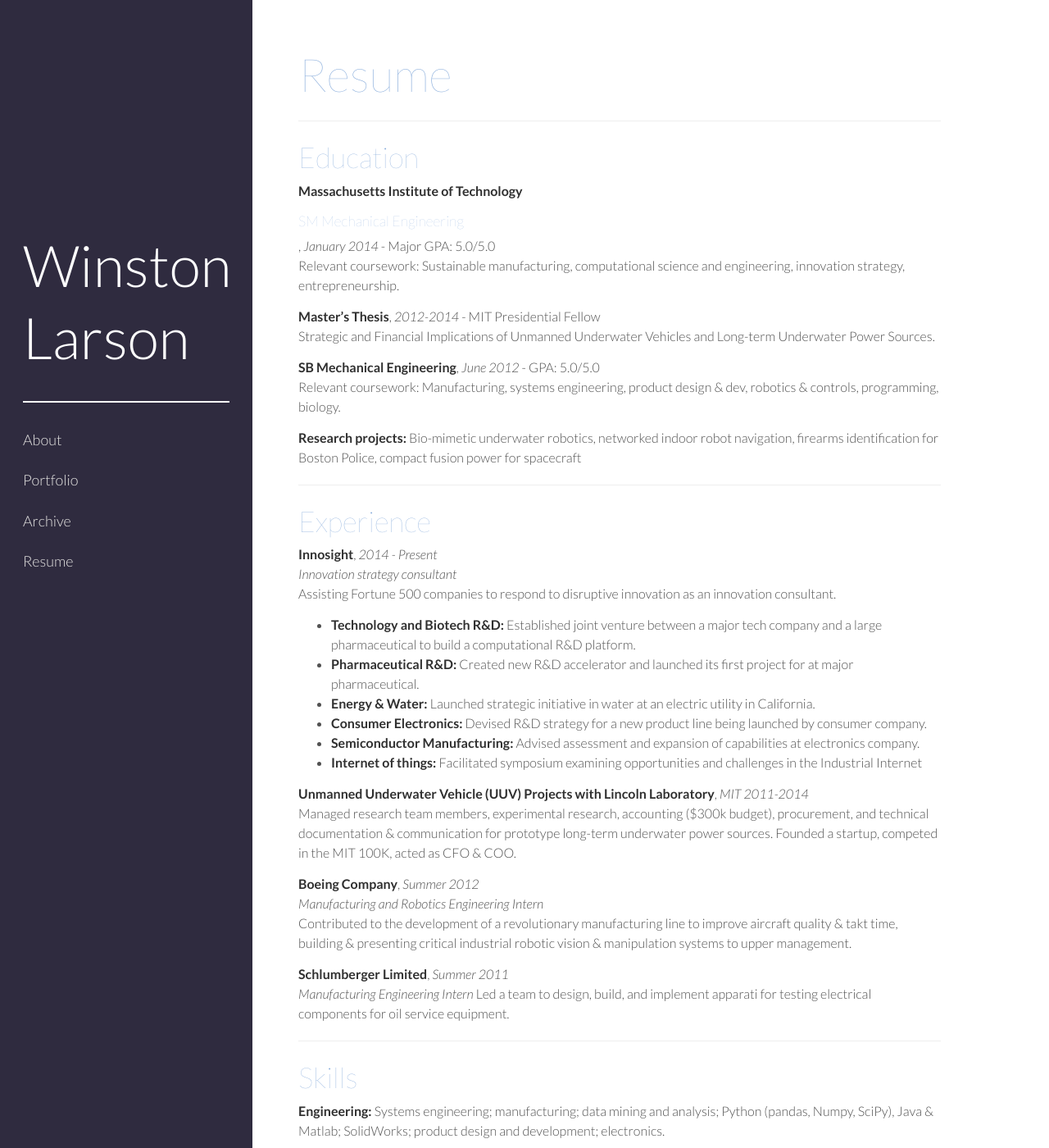
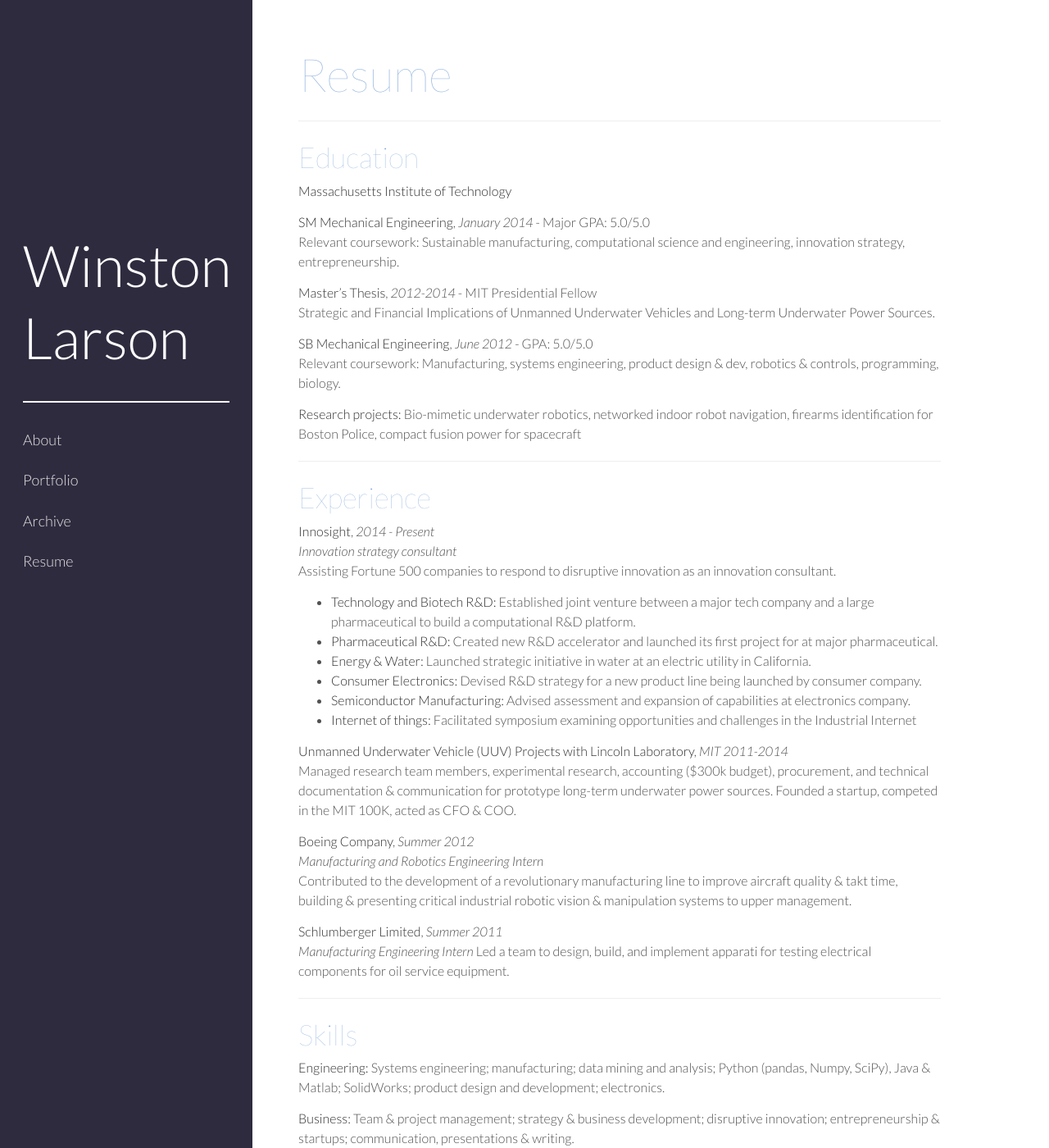
Before and after one commit to winstonlarson/old_website, a Jekyll site: the page built from resume.md, in a window 1280 px wide and 1400 px high. Shown: the whole window at 82% size. Built offline with Jekyll 4.4.1, drawn with Linux system fonts in a browser that asks for light colours; some web fonts are replaced.

```diff
--- a/public/css/poole.css
+++ b/public/css/poole.css
@@ -117,7 +117,7 @@ p {
 
 strong {
   color: #303030;
-  font-weight: bold;
+  font-weight: 300;
 }
 
 
--- a/resume.md
+++ b/resume.md
@@ -9,7 +9,7 @@ title: Resume
 
 **Massachusetts Institute of Technology**
 
-<h5>SM Mechanical Engineering</h5>, *January 2014* - Major GPA: 5.0/5.0 <br>
+**SM Mechanical Engineering**, *January 2014* - Major GPA: 5.0/5.0 <br>
 Relevant coursework: Sustainable manufacturing, computational science and engineering, innovation strategy, entrepreneurship.
 
 **Master’s Thesis**, *2012-2014* - MIT Presidential Fellow <br>
```
Also changed, not shown: 3 other files.
